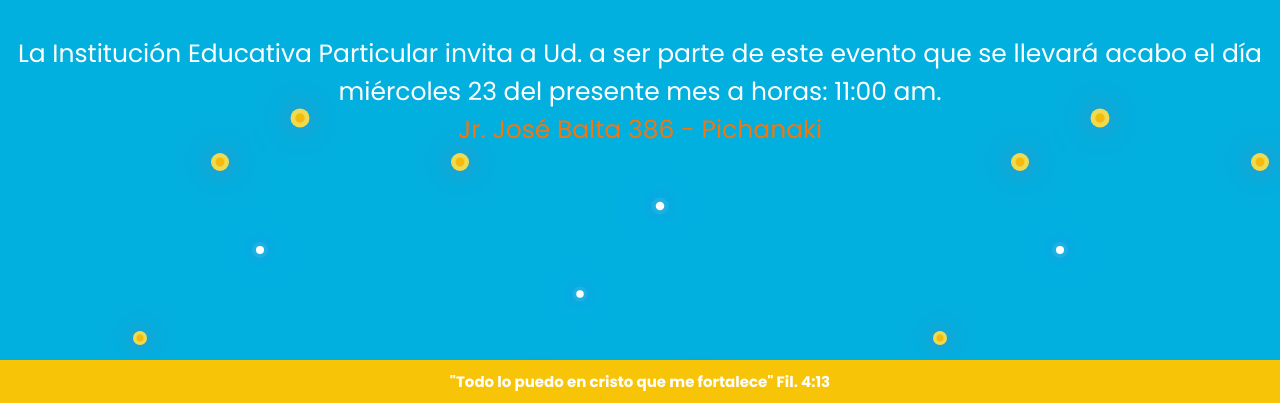
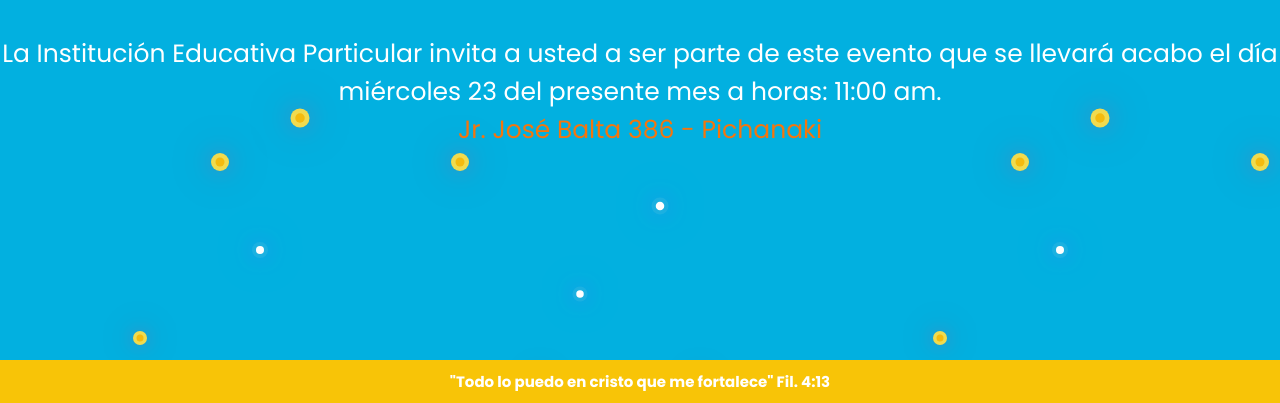
Before and after one commit to profcodegunar/Feria_Tecnologica, a plain HTML site: page index.html in a window 1280 px wide. Shown: the part 397-800 px from the top of the page. Drawn offline with Linux system fonts and the light colour scheme.

Commit message:
Update index.html

```diff
--- a/index.html
+++ b/index.html
@@ -34,7 +34,7 @@
             <h2 style="color: rgb(245, 117, 13);">"Emanuel"</h2><br>
             <h2 style="color: white;">Feria Tecnológica</h2>
             <h3 style="color: rgb(248, 196, 7);">"Talento Emanuelino"</h3><br>
-            <p style="color: white;">La Institución Educativa Particular invita a Ud. a ser parte de este evento que se llevará acabo el día
+            <p style="color: white;">La Institución Educativa Particular invita a usted a ser parte de este evento que se llevará acabo el día
                 miércoles 23 del presente mes a horas: 11:00 am.
             </p>
             <p style="color: rgb(245, 117, 13);">Jr. José Balta 386 - Pichanaki</p>
```
